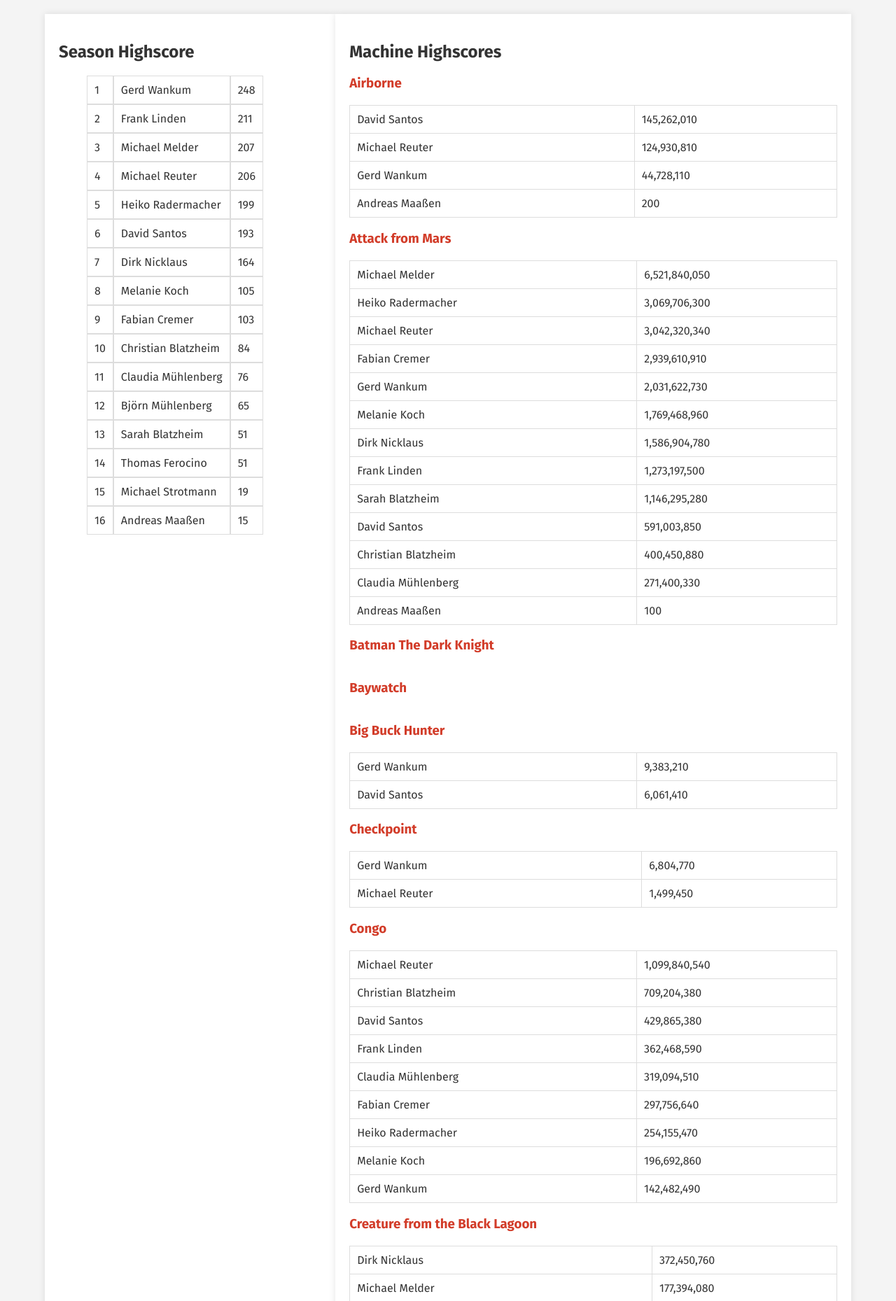
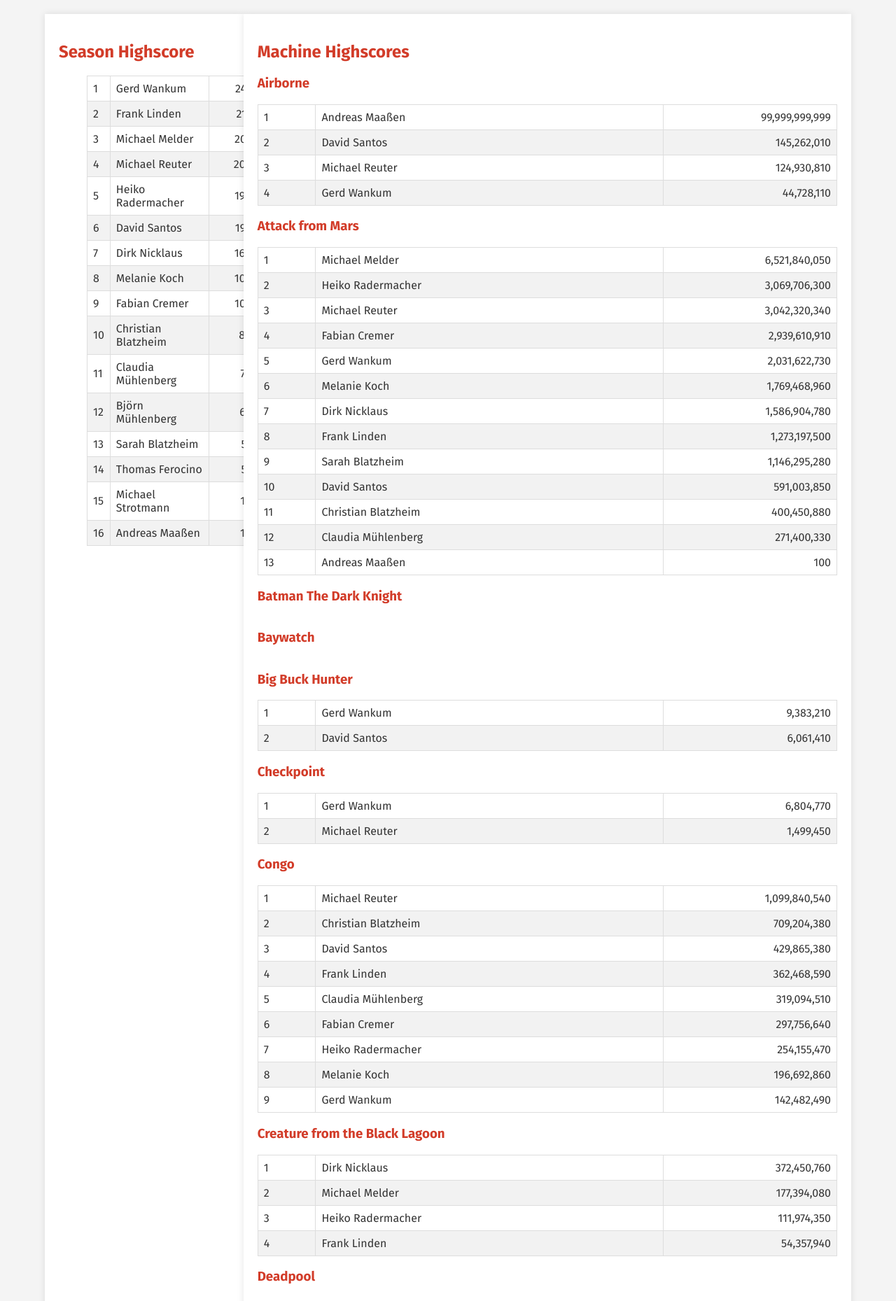
Before and after one commit to fcremer/aixplay, a Flask app: page / in a window 1280 px wide. Shown: the part 70-1929 px from the top of the page at 70% size. Run offline with Flask 3, Linux system fonts and the light colour scheme; data that the repository does not hold is empty.

Commit message:
- adapt stylesheets

```diff
--- a/data.yaml
+++ b/data.yaml
@@ -917,3 +917,7 @@
   pinball_abbreviation: DW
   player_abbreviation: FC
   points: 55555555555
+- date: '2023-11-12'
+  pinball_abbreviation: AI
+  player_abbreviation: AM
+  points: 99999999999
--- a/static/script.js
+++ b/static/script.js
@@ -33,6 +33,7 @@
 function displayTotalHighscores(data) {
     const table = document.getElementById('total-highscore-list');
     const tbody = document.createElement('tbody');
+    table.classList.add('table-highscores');
 
     data.forEach(item => {
         const playerName = playerNamesMap[item.player] || item.player; // Vollständigen Namen verwenden
@@ -86,13 +87,20 @@
     const section = document.createElement('section');
     section.innerHTML = `<h3>${machine.long_name}</h3>`;
     const table = document.createElement('table');
-    // ... Tabelle Kopf ...
+    table.classList.add('table-highscores');
 
     const tbody = document.createElement('tbody');
-    highscores.slice(0,15).forEach(score => {
-        const playerName = playerNamesMap[score.player] || score.player; // Verwendet den vollen Namen, falls verfügbar
+    const today = new Date().toISOString().split('T')[0]; // Heutiges Datum im Format YYYY-MM-DD
+
+    highscores.slice(0, 15).forEach((score, index) => {
+        const playerName = playerNamesMap[score.player] || score.player;
         const row = document.createElement('tr');
+
+        // Umwandeln des Spielstanddatums in das Format YYYY-MM-DD für den Vergleich
+        const today = new Date().toISOString().split('T')[0];
+
         row.innerHTML = `
+            <td>${index + 1}</td>
             <td>${playerName}</td>
             <td>${score.score.toLocaleString()}</td>
         `;
--- a/static/style.css
+++ b/static/style.css
@@ -1,17 +1,16 @@
 body, html {
-    font-family: 'Fira Sans', sans-serif; /* Aktualisierung der Schriftart */
+    font-family: 'Fira Sans', sans-serif;
     margin: 0;
     padding: 0;
-    background-color: #f4f4f4; /* Leichter Hintergrund für einen modernen Look */
-    color: #333; /* Dunklere Schriftfarbe für bessere Lesbarkeit */
+    background-color: #f4f4f4;
+    color: #333;
 }
 
 .container {
     display: flex;
-    width: 90%; /* Zentrieren und Begrenzen der Breite für besseres Layout */
-    max-width: 1200px; /* Maximale Breite für große Bildschirme */
-    margin: auto; /* Automatische Ränder für Zentrierung */
-    padding: 20px; /* Padding für den inneren Abstand */
+    width: 90%;
+    margin: auto;
+    padding: 20px;
 }
 
 .column {
@@ -19,40 +18,62 @@
 }
 
 #total-highscores {
-    width: 35%;
-    background-color: #ffffff; /* Helles Design für den Container */
-    box-shadow: 0 0 10px rgba(0, 0, 0, 0.1); /* Leichter Schatten für Tiefe */
-}
-
-#pinball-highscores {
-    width: 65%;
+    width: 25%;
     background-color: #ffffff;
     box-shadow: 0 0 10px rgba(0, 0, 0, 0.1);
 }
 
-table {
+#pinball-highscores {
+    width: 85%;
+    background-color: #ffffff;
+    box-shadow: 0 0 10px rgba(0, 0, 0, 0.1);
+}
+
+/* Allgemeines Tabellendesign */
+.table-highscores {
     width: 100%;
     border-collapse: collapse;
-    margin-top: 20px; /* Abstand von der Überschrift */
 }
 
-table, th, td {
-    border: 1px solid #ddd; /* Hellerer Rand für einen subtileren Look */
-}
-
-th, td {
-    padding: 10px; /* Mehr Padding für besseren visuellen Abstand */
+.table-highscores th, .table-highscores td {
+    border: 1px solid #ddd;
+    padding: 8px;
     text-align: left;
 }
 
-thead {
-    background-color: #333; /* Dunklerer Hintergrund für Kopfzeilen */
-    color: #fff; /* Weiße Schriftfarbe für Kontrast */
+/* Festlegen der Breite für die Spalten */
+.table-highscores th:nth-child(1), .table-highscores td:nth-child(1) {
+    width: 10%;
 }
 
-h3 {
+.table-highscores th:nth-child(2), .table-highscores td:nth-child(2) {
+    width: 60%;
+}
+
+.table-highscores th:nth-child(3), .table-highscores td:nth-child(3) {
+    width: 30%;
+    text-align: right;
+}
+
+/* Stil für den Tabellenkopf */
+.table-highscores thead {
+    background-color: #333;
+    color: #fff;
+}
+
+/* Zebra-Streifen für die Tabellenzeilen */
+.table-highscores tr:nth-child(even) {
+    background-color: #f2f2f2;
+}
+
+/* Fettgedruckter Text für heutige Spielstände */
+.today-score {
+    font-weight: bold;
+}
+
+h1, h2, h3 {
     font-weight: 700;
-    color: #D23C29; /* Farbe der Überschriften */
+    color: #D23C29;
 }
 
 select, input, button {
@@ -66,7 +87,17 @@
     margin: auto;
 }
 
-/* Responsive Design: Anpassungen für kleinere Bildschirme */
+header {
+    display: flex;
+    justify-content: flex-end;
+    padding: 10px;
+    background-color: #ffffff;
+}
+
+#header-logo {
+    height: 50px;
+}
+
 @media (max-width: 768px) {
     .container {
         flex-direction: column;
@@ -76,17 +107,3 @@
         width: 100%;
     }
 }
-
-
-header {
-    display: flex;
-    justify-content: flex-end; /* Logo rechtsbündig */
-    padding: 10px;
-    background-color: #ffffff; /* Hintergrundfarbe passend zum Logo Background */
-    /* Weitere Stil-Definitionen für den Header */
-}
-
-#header-logo {
-    height: 50px; /* oder eine andere passende Größe */
-    /* Weitere Stil-Definitionen für das Logo */
-}
```
